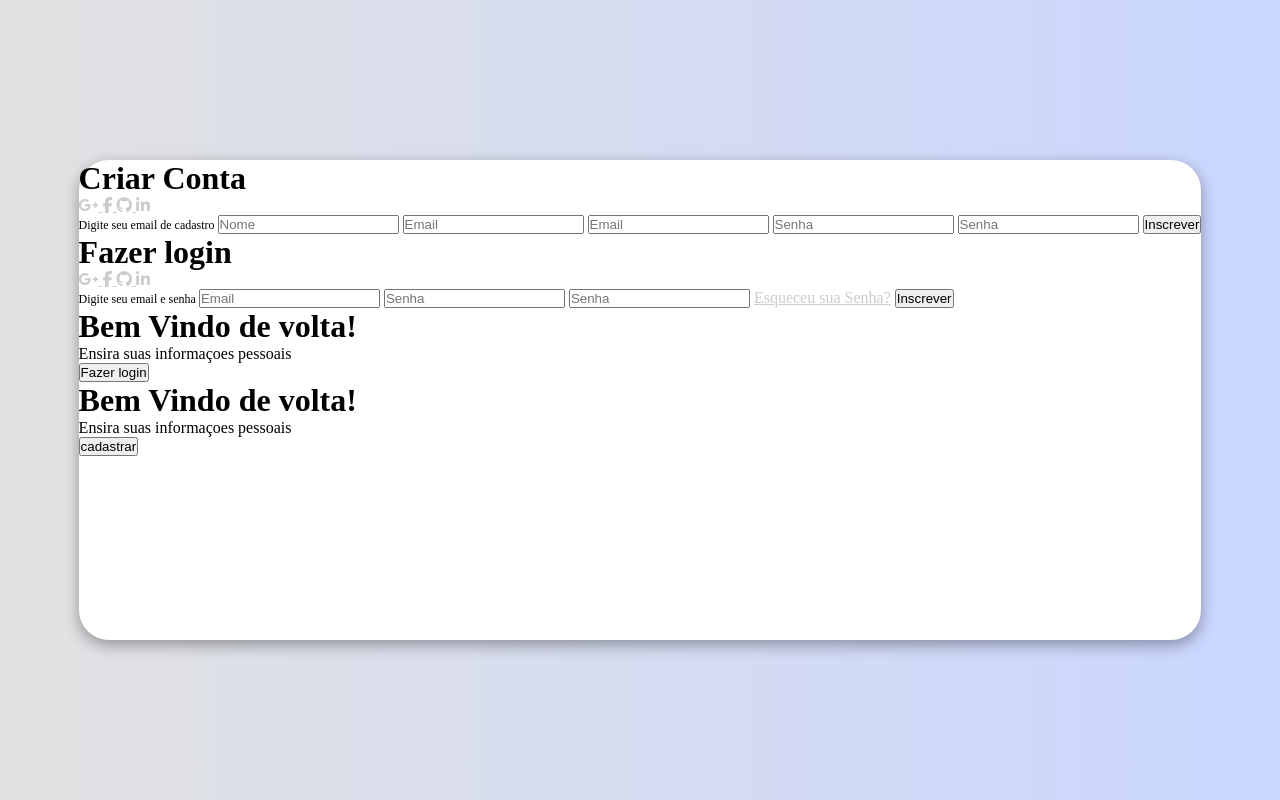
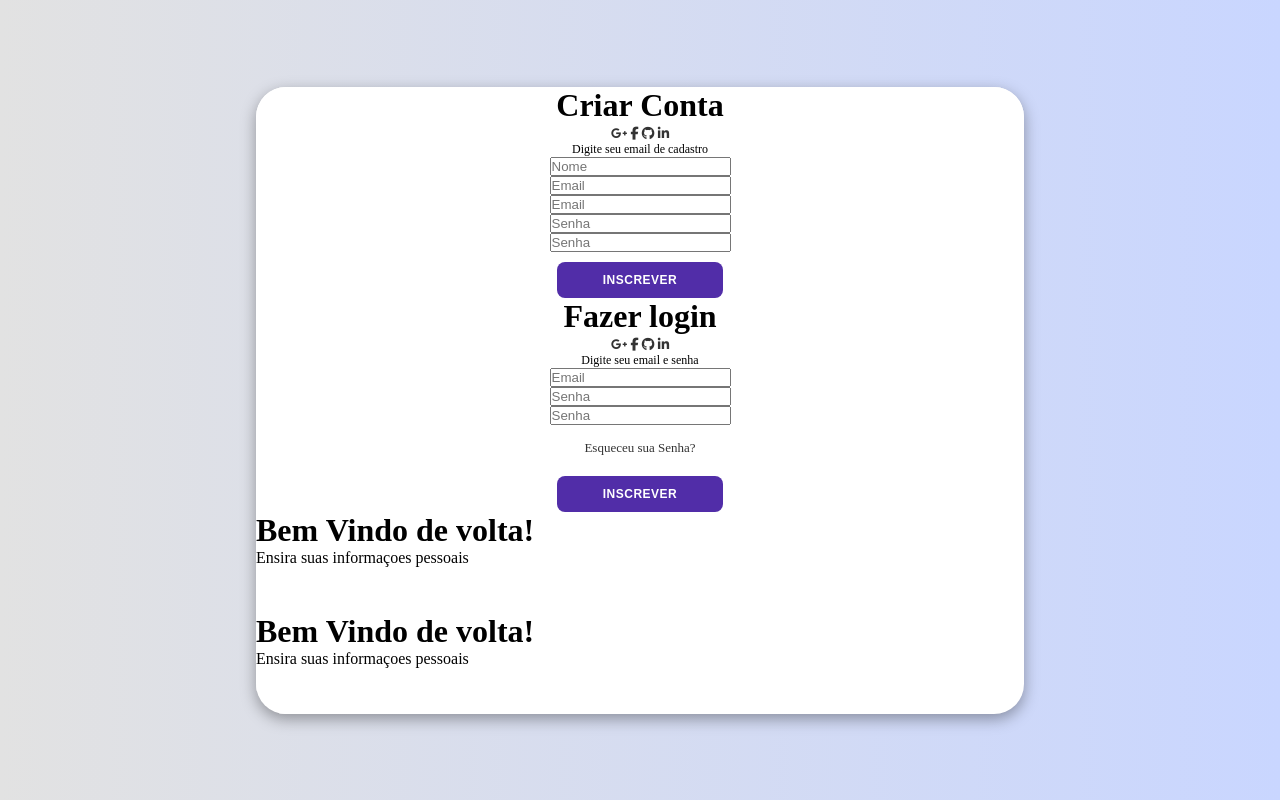
Before and after one commit to vkstheone/tela-login, a plain HTML site: page index.html in a window 1280 px wide. Drawn offline with Linux system fonts and the light colour scheme; a script that the page names is missing.

Commit message:
comitando outras alteraçoes

```diff
--- a/style.css
+++ b/style.css
@@ -21,6 +21,10 @@ body{
     background-color: #fff;
     border-radius: 30px;
     box-shadow: 0 5px 15px rgba(0, 0, 0, 0.35);
+    position: relative;
+    overflow: hidden;
+    width: 768px;
+
     max-width: 100%;
     min-height: 480px;
 }
@@ -38,5 +42,37 @@ body{
 }
 
 .container a{
-    color: #ccc;
+    color: #333;
+    font-size: 13px;
+    text-decoration: none;
+    margin: 15px 0 10px;
+
 }
+.container button{
+    background-color: #512da8;
+    color: #fff;
+    font-size: 12px;
+    padding: 10px 45px;
+    border: 1px solid transparent;
+    border-radius: 8px;
+    font-weight: 600;
+    letter-spacing: 0.5px;
+    text-transform: uppercase;
+    margin-top: 10px;
+    cursor: pointer;
+}
+
+.container button.hiden{
+    background-color: transparent;
+    border-color: #fff;
+}
+
+.container form{
+    background-color: #fff;
+    display: flex;
+    align-items: center;
+    justify-content: center;
+    flex-direction: column;
+    padding: 0 40px;
+    height: 100%;
+}
```
